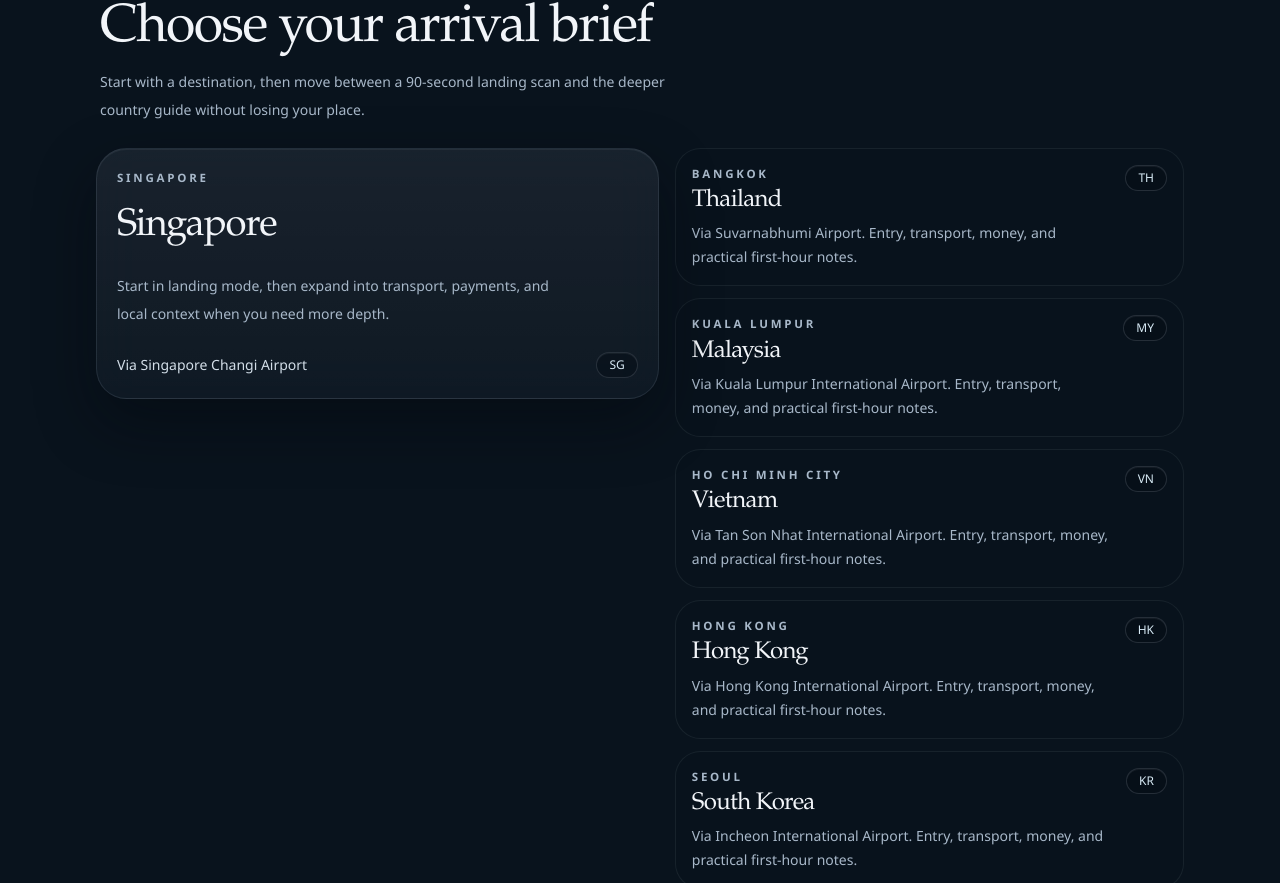
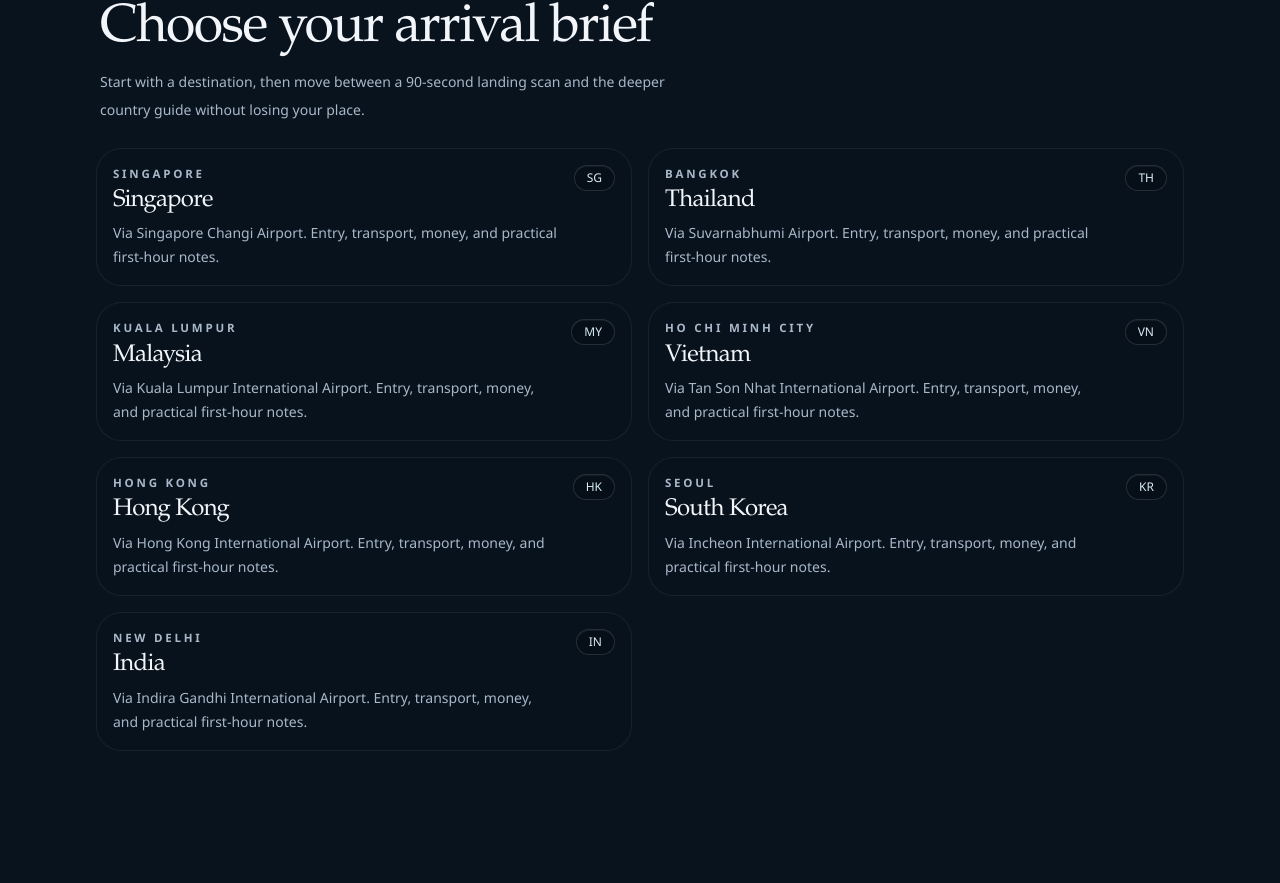
Before and after one commit to oli-deacon/landing-brief, a React (Vite) app: page / in a window 1280 px wide. Shown: the part 736-1619 px from the top of the page. After the commit the page ends 1543 px from the top, so only its background shows below. Built offline with nearby package versions, Linux system fonts and the light colour scheme.

Commit message:
Refine country details and home card layout

```diff
--- a/public/data/countries/hk.json
+++ b/public/data/countries/hk.json
@@ -80,7 +80,9 @@
     "tips": [
       "Be punctual and assume meetings will move quickly.",
       "Have numbers or next steps ready rather than staying too high-level.",
-      "Smart business dress still tends to read well in formal settings."
+      "Smart business dress still tends to read well in formal settings.",
+      "Be concise and commercially clear rather than overly ceremonial in discussion.",
+      "If you promise a follow-up, send it promptly because pace and responsiveness matter."
     ]
   },
   "foodAndPracticalities": {
--- a/public/data/countries/in.json
+++ b/public/data/countries/in.json
@@ -70,7 +70,9 @@
     "tips": [
       "Build in buffer time because traffic and timing can be less predictable than the calendar suggests.",
       "Start meetings courteously before moving straight into negotiation or hard asks.",
-      "Confirm decisions and next steps clearly in writing after meetings."
+      "Confirm decisions and next steps clearly in writing after meetings.",
+      "Expect some agenda movement and stay flexible rather than reacting as if the process is off track.",
+      "Relationships matter, so invest a little time in rapport instead of staying purely transactional."
     ]
   },
   "foodAndPracticalities": {
--- a/public/data/countries/kr.json
+++ b/public/data/countries/kr.json
@@ -70,7 +70,9 @@
     "tips": [
       "Arrive on time and keep introductions polite and professional.",
       "Offer and receive business cards with care rather than treating them casually.",
-      "Keep early meetings measured and respectful even when the agenda is ambitious."
+      "Keep early meetings measured and respectful even when the agenda is ambitious.",
+      "Let senior participants speak first when the hierarchy in the room is clear.",
+      "A polished follow-up note helps reinforce reliability after the meeting."
     ]
   },
   "foodAndPracticalities": {
--- a/public/data/countries/my.json
+++ b/public/data/countries/my.json
@@ -80,7 +80,9 @@
     "tips": [
       "Use polite forms of address and do not rush straight into blunt disagreement.",
       "Be mindful that Friday schedules may differ in some contexts.",
-      "Dress neatly and keep your tone measured in first meetings."
+      "Dress neatly and keep your tone measured in first meetings.",
+      "Leave room for rapport-building before expecting fast decisions or hard commitments.",
+      "If you need to push back, do it tactfully rather than in a way that could cause embarrassment."
     ]
   },
   "foodAndPracticalities": {
--- a/public/data/countries/sg.json
+++ b/public/data/countries/sg.json
@@ -80,7 +80,9 @@
     "tips": [
       "Arrive a few minutes early rather than exactly on time.",
       "Exchange business cards respectfully and take a moment to look at the card before putting it away.",
-      "Keep initial meetings concise, prepared, and data-backed."
+      "Keep initial meetings concise, prepared, and data-backed.",
+      "Follow up quickly with the agreed next steps rather than leaving decisions implied.",
+      "A calm, polished tone usually lands better than hard-selling or dramatic persuasion."
     ]
   },
   "foodAndPracticalities": {
--- a/public/data/countries/th.json
+++ b/public/data/countries/th.json
@@ -80,7 +80,9 @@
     "tips": [
       "Avoid openly showing frustration in meetings.",
       "Use titles and surnames until invited to be more casual.",
-      "A wai is appreciated in some settings, but follow the other person’s lead."
+      "A wai is appreciated in some settings, but follow the other person’s lead.",
+      "Allow senior attendees to set the tone and pace before pushing straight into negotiation.",
+      "Keep disagreement measured and private rather than blunt or confrontational."
     ]
   },
   "foodAndPracticalities": {
--- a/public/data/countries/vn.json
+++ b/public/data/countries/vn.json
@@ -80,7 +80,9 @@
     "tips": [
       "Use both hands when offering a business card or document where practical.",
       "Expect some meetings to begin with relationship-building conversation.",
-      "Keep criticism private and phrased carefully."
+      "Keep criticism private and phrased carefully.",
+      "Avoid pressing for immediate agreement before the relationship feels settled.",
+      "Written follow-up helps confirm decisions when meetings feel polite but non-committal."
     ]
   },
   "foodAndPracticalities": {
--- a/src/pages/home-page.tsx
+++ b/src/pages/home-page.tsx
@@ -70,31 +70,10 @@
                 </p>
               </Card>
             ) : null}
-            <div className="grid gap-4 lg:grid-cols-[minmax(0,1.05fr)_minmax(0,0.95fr)]">
-              {countryIndex.data.slice(0, 1).map((country) => (
+            <div className="grid gap-4 lg:grid-cols-2">
+              {countryIndex.data.map((country) => (
                 <Link key={country.countryCode} to={`/country/${country.countryCode}`} className="block">
-                  <Card className="transition hover:-translate-y-0.5 hover:border-border-strong">
-                    <div className="flex flex-col gap-4">
-                      <p className="eyebrow">{country.capitalOrMainCity}</p>
-                      <h3 className="mt-2 text-[2.4rem] leading-[0.9] text-text-main">{country.countryName}</h3>
-                      <p className="mt-3 max-w-md text-sm leading-7 text-text-muted">
-                        Start in landing mode, then expand into transport, payments, and local context when you need more depth.
-                      </p>
-                      <div className="mt-2 flex items-center justify-between gap-3">
-                        <span className="text-sm text-text-soft">Via {country.primaryAirport}</span>
-                        <span className="pill-chip rounded-full px-3 py-1 text-xs font-medium">
-                          {country.countryCode.toUpperCase()}
-                        </span>
-                      </div>
-                    </div>
-                  </Card>
-                </Link>
-              ))}
-
-              <div className="space-y-3">
-                {countryIndex.data.slice(1).map((country) => (
-                  <Link key={country.countryCode} to={`/country/${country.countryCode}`} className="block">
-                    <article className="section-frame rounded-[1.6rem] p-4 transition hover:-translate-y-0.5 hover:border-border-strong">
+                  <article className="section-frame h-full rounded-[1.6rem] p-4 transition hover:-translate-y-0.5 hover:border-border-strong">
                     <div className="flex items-start justify-between gap-4">
                       <div className="space-y-2">
                         <p className="eyebrow">{country.capitalOrMainCity}</p>
@@ -111,7 +90,6 @@
                 </Link>
               ))}
             </div>
-            </div>
           </>
         ) : null}
       </section>
```
Also changed, not shown: src/components/country-experience.tsx (+6 -8 lines). Lines whose indentation alone changed are shown as unchanged.
